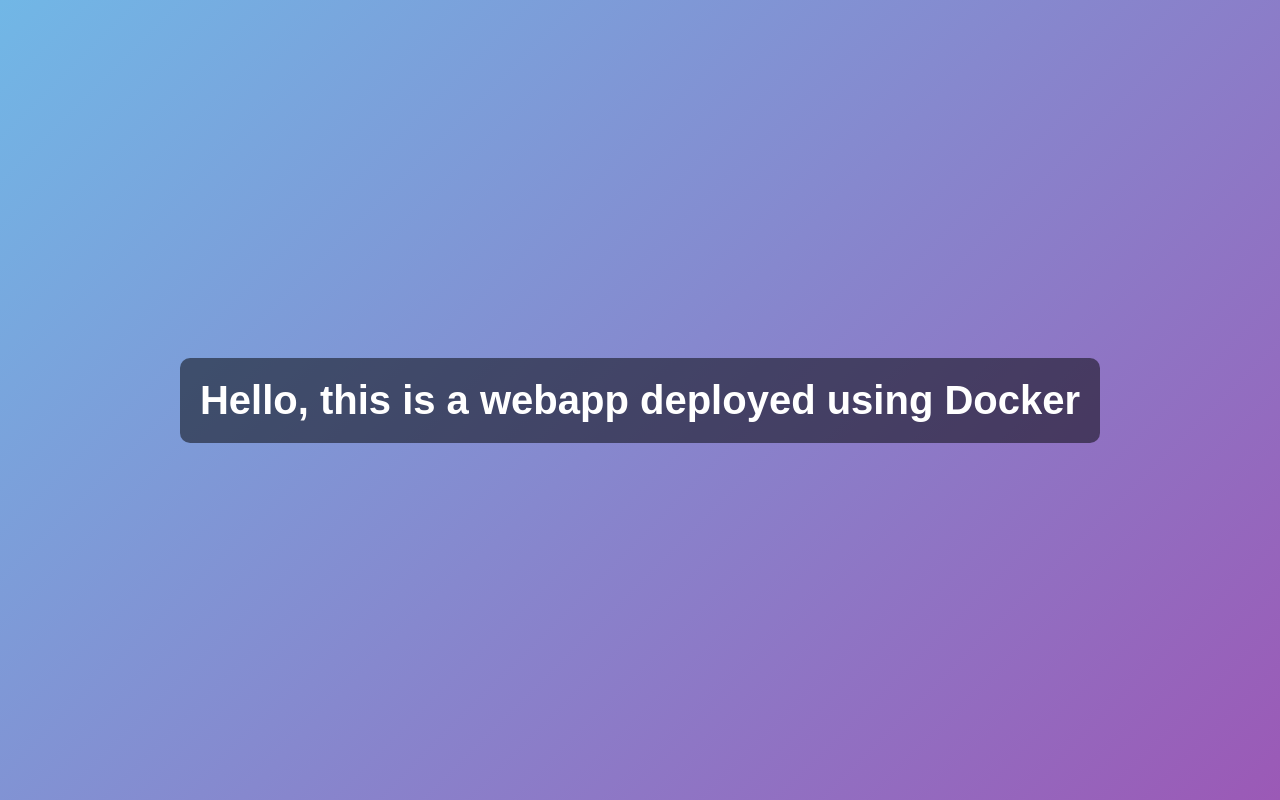
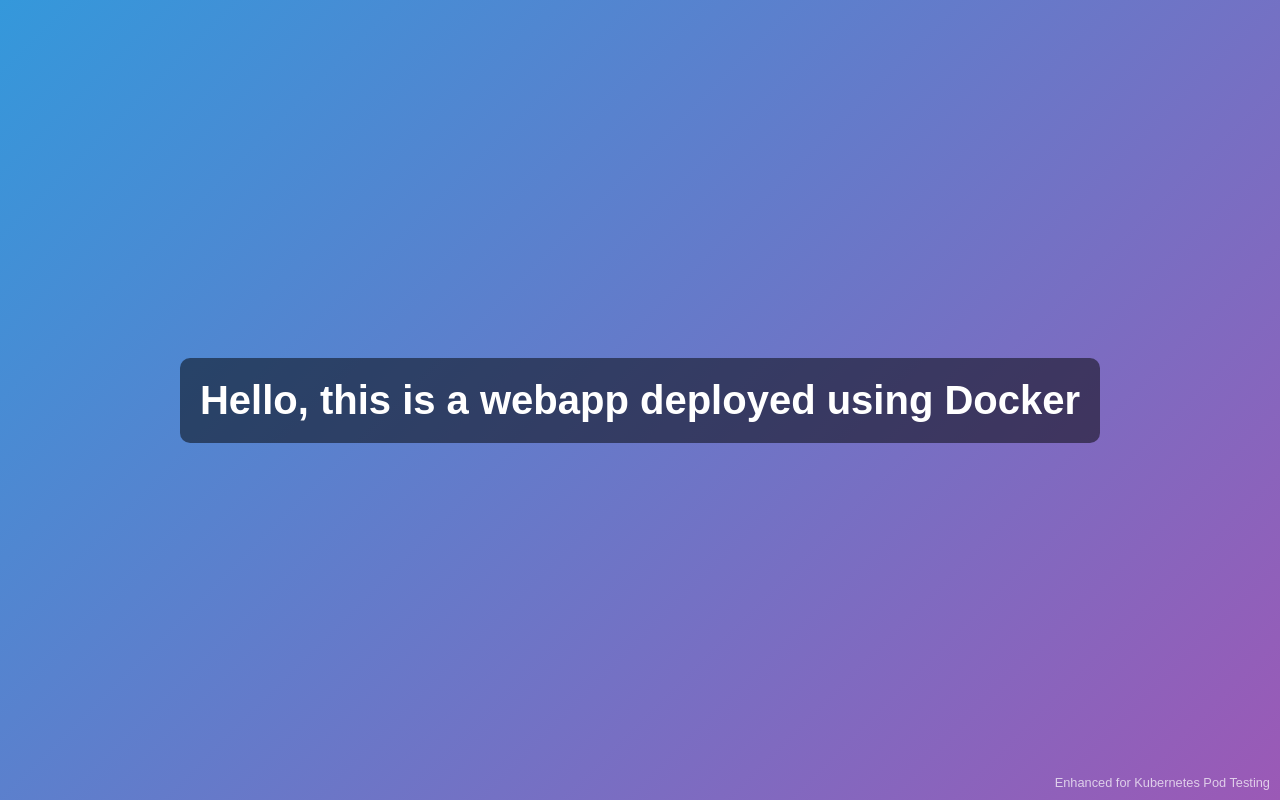
Before and after one commit to Somaganeshbabu/Devops_projects, a Flask app: page / in a window 1280 px wide. Run offline with Flask 3, Linux system fonts and the light colour scheme.

Commit message:
Update index.html
updating my html file

```diff
--- a/python-docker-FlaskApp/templates/index.html
+++ b/python-docker-FlaskApp/templates/index.html
@@ -12,7 +12,7 @@
             align-items: center;
             height: 100vh;
             margin: 0;
-            background: linear-gradient(135deg, #71b7e6, #9b59b6);
+            background: linear-gradient(135deg, #3498db, #9b59b6); /* Updated gradient */
             color: #fff;
         }
         .container {
@@ -25,11 +25,19 @@
             font-size: 2.5em;
             margin: 0;
         }
+        footer {
+            position: absolute;
+            bottom: 10px;
+            right: 10px;
+            font-size: 0.8em;
+            color: rgba(255, 255, 255, 0.7);
+        }
     </style>
 </head>
 <body>
     <div class="container">
         <h1>Hello, this is a webapp deployed using Docker</h1>
     </div>
+    <footer>Enhanced for Kubernetes Pod Testing</footer>
 </body>
 </html>
```
